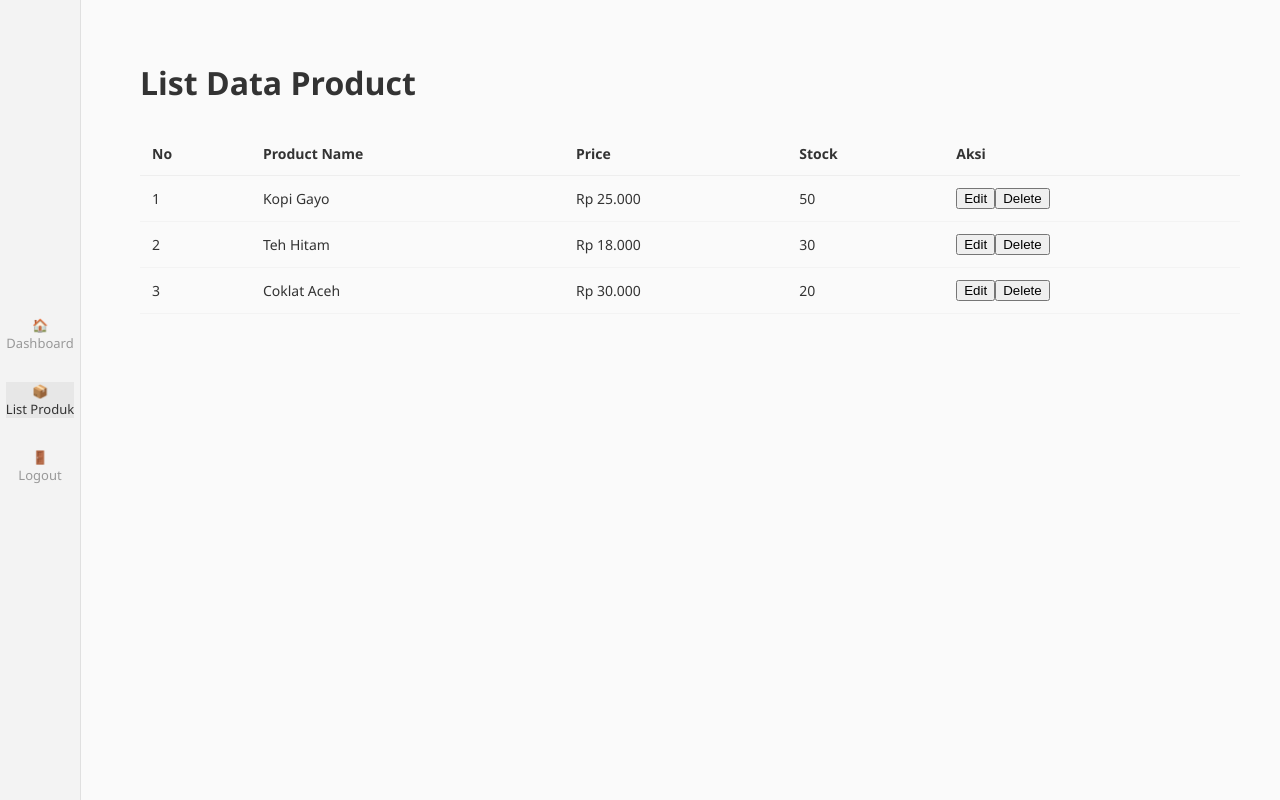
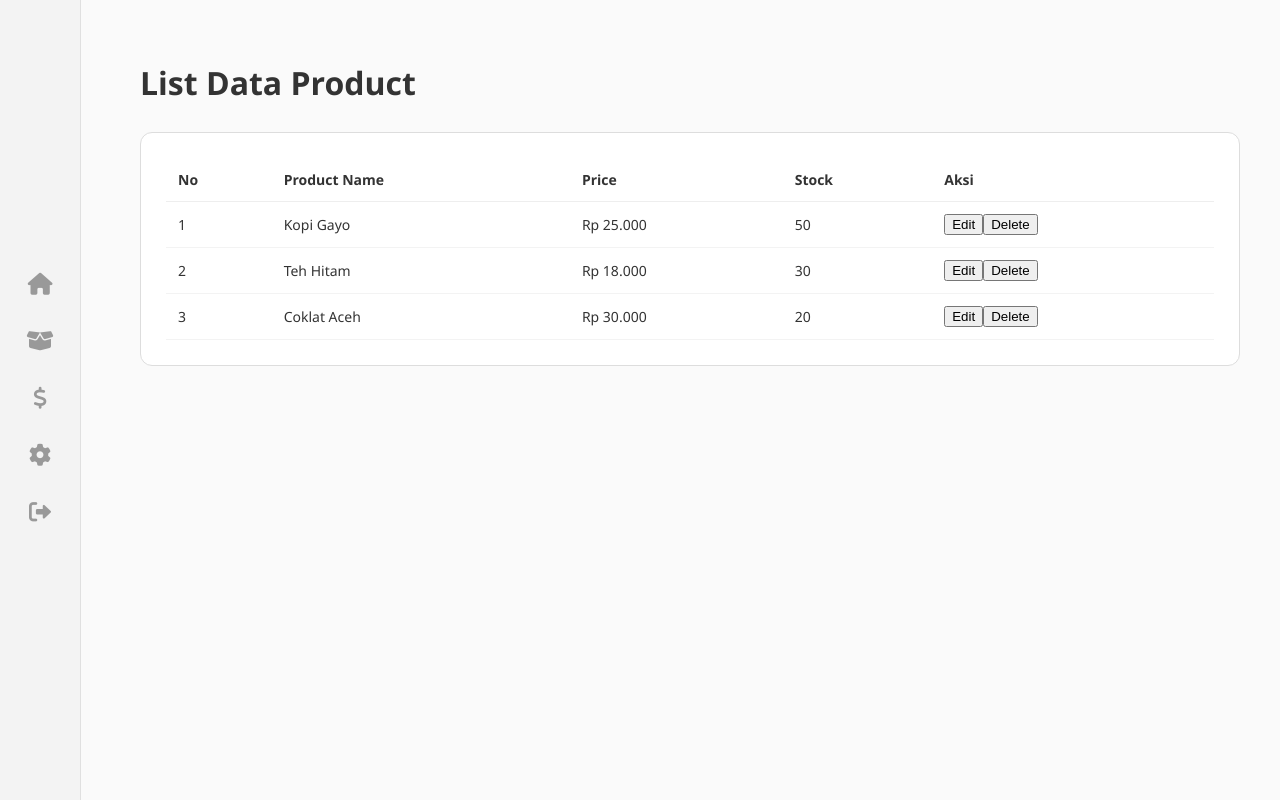
Before and after one commit to Yanoke9/UTS-3A-24090029, a plain HTML site: page products.html in a window 1280 px wide. Drawn offline with Linux system fonts and the light colour scheme.

Commit message:
Update products.html

```diff
--- a/products.html
+++ b/products.html
@@ -5,19 +5,28 @@
     <meta name="viewport" content="width=device-width, initial-scale=1.0">
     <title>List Data Produk - Pemrograman Web 1</title>
     <link rel="stylesheet" href="style.css">
+        <link rel="stylesheet" href="https://cdnjs.cloudflare.com/ajax/libs/font-awesome/6.0.0-beta3/css/all.min.css">
 </head>
-<body>
+<body class="products-layout">
     <aside class="sidebar">
         <a href="dashboard.html" class="nav-item">
-            <span class="icon">🏠</span> Dashboard
+            <span class="icon"><i class="fas fa-home"></i></span>
         </a>
 
-        <a href="products.html" class="nav-item active">
-            <span class="icon">📦</span> List Produk
+        <a href="products.html" class="nav-item">
+            <span class="icon"><i class="fas fa-box-open"></i></span>
         </a>
 
-        <a href="login.html" class="nav-item logout">
-            <span class="icon">🚪</span> Logout
+        <a class="nav-item">
+            <span class="icon"><i class="fas fa-dollar"></i></span>
+        </a>
+
+        <a class="nav-item">
+            <span class="icon"><i class="fas fa-cog"></i></span>
+        </a>
+
+        <a href="index.html" class="nav-item logout">
+            <span class="icon"><i class="fas fa-sign-out-alt"></i></span>
         </a>
     </aside>
 
@@ -25,7 +34,7 @@
         <header>
             <h1>List Data Product</h1>
         </header>
-
+        <div class="products-table-wrapper">
             <main class="products-content">
                 <table id="productsTable">
                     <thead>
@@ -41,6 +50,7 @@
                 </table>
             </main>
         </div>
+    </div>
 
     <script src="script.js"></script>
 </body>
```
Lines whose indentation alone changed are shown as unchanged.
